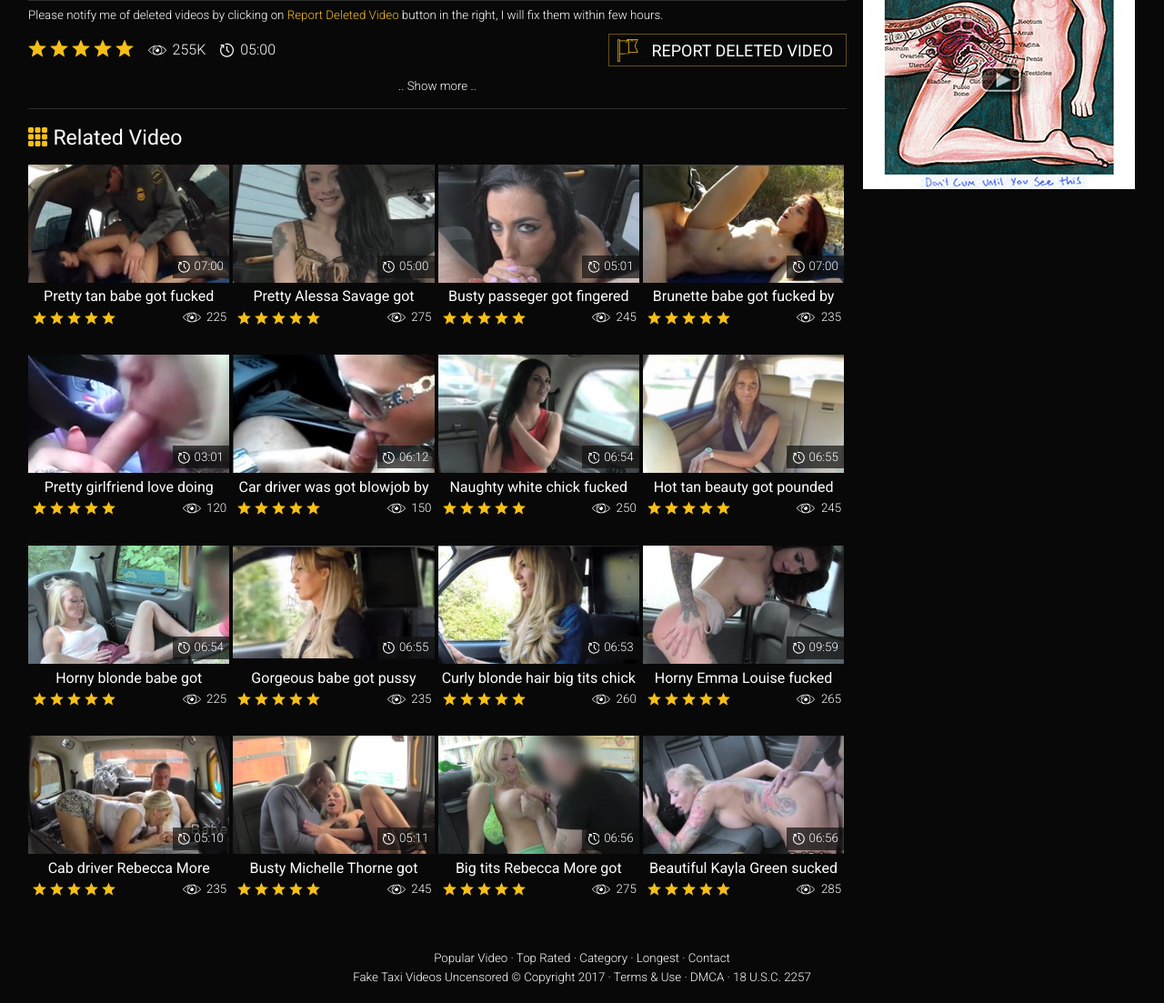
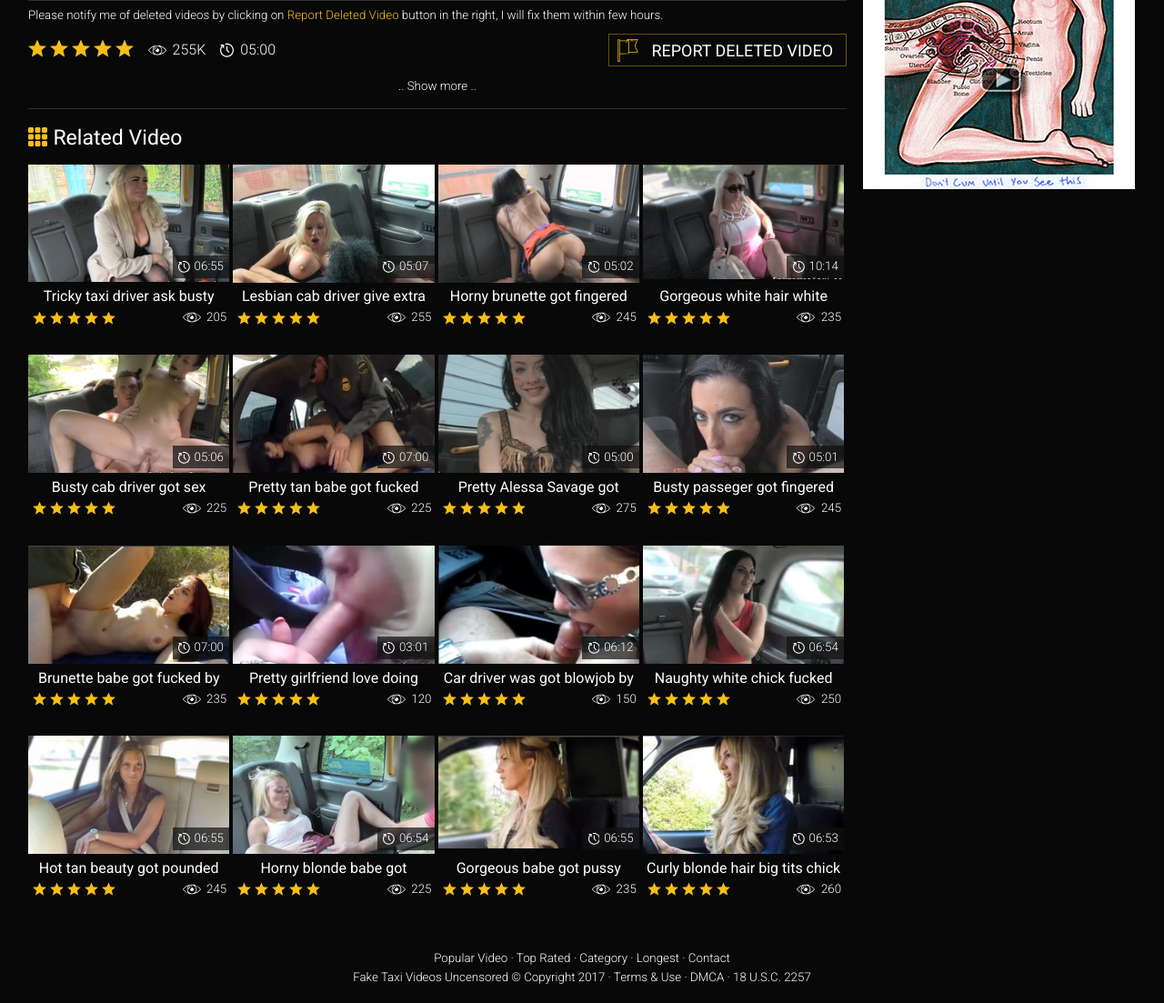
Before and after one commit to unlimitedpup/lzlsxpx-fake, a Jekyll site: the page built from _posts/2017/july/2017-07-03-horny-alessa-savege-got-pounded-inside-fake-taxi.md, in a window 1280 px wide and 1400 px high, scrolled down 419 px. Shown: the part 297-1400 px from the top of the window at 91% size. Built offline with Jekyll 4.4.1, drawn with Linux system fonts in a browser that asks for light colours; a script that is not in the unit is left out.

Commit message:
Add files via upload

```diff
--- /dev/null
+++ b/_posts/2017/july/2017-07-04-busty-cab-driver-got-sex-inside-fake-cab.md
@@ -0,0 +1,21 @@
+---
+layout: post
+title: Busty cab driver got sex inside fake cab
+duration: '05:06'
+view: 225
+rate: 2
+video: 'http://fantasti.cc/embed/743373/'
+category:
+ - busty
+ - gorgeous
+ - rough
+ - blowjob
+ - outdoor
+ - brunette
+ - rough
+tags:
+ - sucked
+ - fucked
+priority: 0.9
+changefreq: daily
+---
--- /dev/null
+++ b/_posts/2017/july/2017-07-04-gorgeous-white-hair-white-chick-got-pounded-fake-taxi.md
@@ -0,0 +1,20 @@
+---
+layout: post
+title: Gorgeous white hair white chick got pounded fake taxi
+duration: '10:14'
+view: 235
+rate: 2
+video: 'http://fantasti.cc/embed/740679/'
+category:
+ - busty
+ - gorgeous
+ - rough
+ - outdoor
+ - rough
+tags:
+ - sucked
+ - fucked
+ - big-tits
+priority: 0.9
+changefreq: daily
+---
--- /dev/null
+++ b/_posts/2017/july/2017-07-04-lesbian-cab-driver-give-extra-service-to-ebony-passenger.md
@@ -0,0 +1,21 @@
+---
+layout: post
+title: Lesbian cab driver give extra service to ebony passenger
+duration: '05:07'
+view: 255
+rate: 2
+video: 'http://fantasti.cc/embed/730601/'
+category:
+ - busty
+ - rough
+ - outdoor
+ - rough
+ - curvy
+ - blonde
+tags:
+ - sucked
+ - fucked
+ - big-tits
+priority: 0.9
+changefreq: daily
+---
--- /dev/null
+++ b/_posts/2017/july/2017-07-04-tricky-taxi-driver-ask-busty-milf-for-fuck.md
@@ -0,0 +1,21 @@
+---
+layout: post
+title: Tricky taxi driver ask busty milf for fuck
+duration: '06:55'
+view: 205
+rate: 2
+video: 'http://fantasti.cc/embed/751447/'
+category:
+ - busty
+ - gorgeous
+ - rough
+ - blowjob
+ - outdoor
+ - blonde
+ - rough
+tags:
+ - sucked
+ - fucked
+priority: 0.9
+changefreq: daily
+---
```
Also changed, not shown: _posts/2017/july/2017-07-03-horny-alessa-savege-got-pounded-inside-fake-taxi.md (+0 -1 lines), _posts/2017/july/2017-07-03-pretty-alessa-savage-got-deepthroat-inside-fake-taxi.md (+0 -1 lines), _posts/2017/july/2017-07-04-horny-brunette-got-fingered-and-sucked-in-taxi.md (added, +20 -0 lines).
